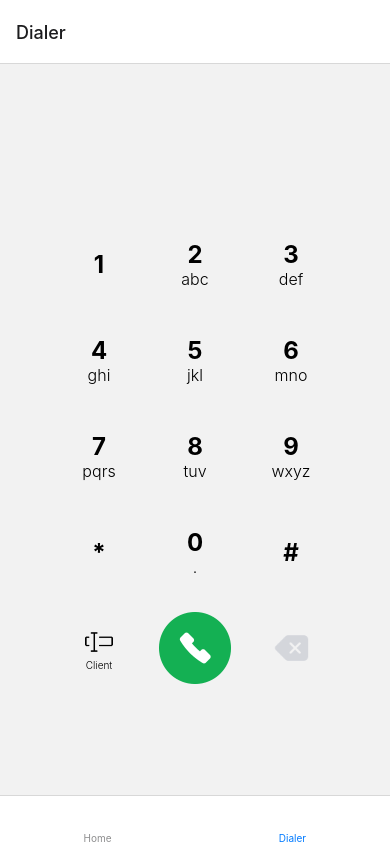
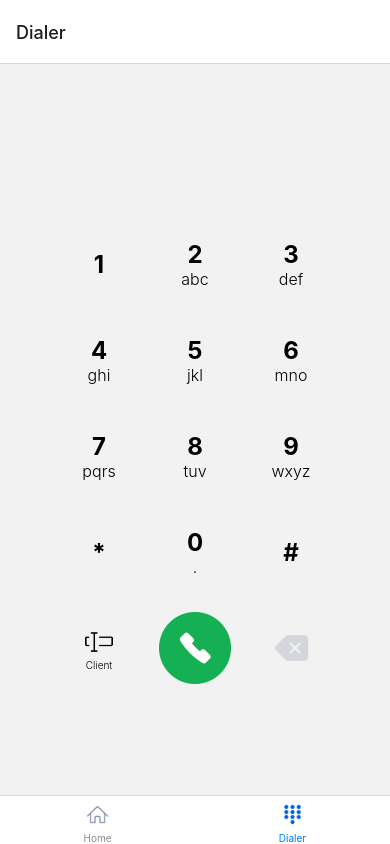
Before and after one commit to twilio/twilio-voice-react-native-app, a React Native app in the folder app/: screen /Dialer in a window 390 px wide. Built offline with nearby package versions, Linux system fonts and the light colour scheme; grey boxes are pictures that could not be loaded; what @twilio/voice-react-native-sdk would draw is missing.

Commit message:
feat(app): active call banner

```diff
--- a/app/index.ts
+++ b/app/index.ts
@@ -7,6 +7,6 @@ import { name as appName } from './app.json';
  * initialize our application state and bind to the twilio-voice-react-native
  * SDK.
  */
-import './util/voice';
+import './src/util/voice';
 
 AppRegistry.registerComponent(appName, () => App);
--- /dev/null
+++ b/app/src/components/ActiveCallBanner/index.tsx
@@ -0,0 +1,62 @@
+import React from 'react';
+import { Image, StyleSheet, Text, TouchableOpacity, View } from 'react-native';
+
+const ActiveCallSource = require('../../../assets/icons/active-call.png');
+
+export type Props = {
+  subtitle: string;
+  title: string;
+  onPress: () => void;
+};
+
+const ActiveCallBanner: React.FC<Props> = ({ subtitle, title, onPress }) => (
+  <TouchableOpacity style={styles.container} onPress={onPress}>
+    <View style={styles.title}>
+      <Image
+        style={styles.titleImage}
+        source={ActiveCallSource}
+        resizeMode="contain"
+      />
+      <Text style={styles.titleText}>{title}</Text>
+    </View>
+    <View style={styles.spacer} />
+    <Text style={styles.subtitle}>{subtitle}</Text>
+  </TouchableOpacity>
+);
+
+const styles = StyleSheet.create({
+  container: {
+    alignItems: 'center',
+    backgroundColor: 'rgb(235, 255, 235)',
+    borderBottomColor: 'green',
+    borderBottomWidth: 2,
+    display: 'flex',
+    flexDirection: 'row',
+    paddingRight: 4,
+    paddingLeft: 4,
+  },
+  subtitle: {
+    fontSize: 14,
+    fontWeight: '300',
+    padding: 4,
+  },
+  spacer: {
+    flexGrow: 1,
+  },
+  title: {
+    alignItems: 'center',
+    display: 'flex',
+    flexDirection: 'row',
+    padding: 4,
+  },
+  titleImage: {
+    maxHeight: '50%',
+    maxWidth: '50%',
+  },
+  titleText: {
+    color: 'black',
+    fontSize: 16,
+  },
+});
+
+export default ActiveCallBanner;
--- /dev/null
+++ b/app/src/hooks/activeCall.ts
@@ -0,0 +1,86 @@
+import React from 'react';
+import { useSelector } from 'react-redux';
+import { type State } from '../store/app';
+
+export const useActiveCall = () => {
+  const activeCall = useSelector<State, State['voice']['call']['outgoingCall']>(
+    (store) => store.voice.call.outgoingCall,
+  );
+
+  const [activeCallTimeMs, setActiveCallTimeMs] = React.useState<number | null>(
+    null,
+  );
+
+  const remoteParticipantId = React.useMemo<string>(() => {
+    if (activeCall?.status !== 'fulfilled') {
+      return '';
+    }
+
+    return activeCall.to || '';
+  }, [activeCall]);
+
+  const callStatus = React.useMemo<string>(() => {
+    if (activeCall?.status !== 'fulfilled') {
+      return '';
+    }
+
+    const state = activeCall.callInfo.state;
+    if (state !== 'connected') {
+      return state || '';
+    }
+
+    if (!activeCallTimeMs) {
+      return '';
+    }
+
+    const totalSeconds = Math.floor(activeCallTimeMs / 1000);
+    const totalMinutes = Math.floor(totalSeconds / 60);
+    const remainderSeconds = Math.floor(totalSeconds % 60);
+
+    const minutesRepr = String(totalMinutes).padStart(2, '0');
+    const secondsRepr = String(remainderSeconds).padStart(2, '0');
+
+    return `${minutesRepr}:${secondsRepr}`;
+  }, [activeCall, activeCallTimeMs]);
+
+  React.useEffect(() => {
+    let timeoutId: number | null;
+    let animationFrameId: number | null;
+    let doneAnimating: boolean = false;
+
+    const animate = () => {
+      animationFrameId = requestAnimationFrame(() => {
+        if (
+          activeCall?.status !== 'fulfilled' ||
+          typeof activeCall.initialConnectTimestamp === 'undefined'
+        ) {
+          return;
+        }
+        setActiveCallTimeMs(Date.now() - activeCall.initialConnectTimestamp);
+
+        if (!doneAnimating) {
+          timeoutId = setTimeout(animate, 333);
+        }
+      });
+    };
+
+    animate();
+
+    return () => {
+      if (timeoutId !== null) {
+        clearTimeout(timeoutId);
+      }
+      if (animationFrameId !== null) {
+        cancelAnimationFrame(animationFrameId);
+      }
+      doneAnimating = true;
+    };
+  }, [activeCall]);
+
+  return {
+    activeCall,
+    activeCallTimeMs,
+    callStatus,
+    remoteParticipantId,
+  };
+};
--- a/app/src/screens/Call/index.tsx
+++ b/app/src/screens/Call/index.tsx
@@ -19,49 +19,17 @@ import MuteButton from './MuteButton';
 import SelectAudioOutputDeviceButton from './SelectAudioOutputDeviceButton';
 import ShowDialpadButton from './ShowDialpadButton';
 import HideDialpadButton from './HideDialpadButton';
+import { useActiveCall } from '../../hooks/activeCall';
 
 const Call: React.FC = () => {
   const dispatch = useTypedDispatch();
-  // todo determine active call heuristic
-  const activeCall = useSelector<State, State['voice']['call']['outgoingCall']>(
-    (store) => store.voice.call.outgoingCall,
-  );
-  const [activeCallTime, setActiveCallTime] = React.useState<number | null>(
-    null,
-  );
+
+  const { activeCall, remoteParticipantId, callStatus } = useActiveCall();
+
   const audioDevices = useSelector<State, State['voice']['audioDevices']>(
     (store) => store.voice.audioDevices,
   );
-  const title = React.useMemo<string>(() => {
-    if (activeCall?.status !== 'fulfilled') {
-      return '';
-    }
 
-    return activeCall.to || '';
-  }, [activeCall]);
-  const subtitle = React.useMemo<string>(() => {
-    if (activeCall?.status !== 'fulfilled') {
-      return '';
-    }
-
-    const state = activeCall.callInfo.state;
-    if (state !== 'connected') {
-      return state || '';
-    }
-
-    if (!activeCallTime) {
-      return '';
-    }
-
-    const totalSeconds = Math.floor(activeCallTime / 1000);
-    const totalMinutes = Math.floor(totalSeconds / 60);
-    const remainderSeconds = Math.floor(totalSeconds % 60);
-
-    const minutesRepr = String(totalMinutes).padStart(2, '0');
-    const secondsRepr = String(remainderSeconds).padStart(2, '0');
-
-    return `${String(minutesRepr)}:${secondsRepr}`;
-  }, [activeCall, activeCallTime]);
   const [isDialpadVisible, setIsDialpadVisible] =
     React.useState<boolean>(false);
 
@@ -186,29 +154,6 @@ const Call: React.FC = () => {
       return [noOp, false, false];
     }, [dispatch, audioDevices, activeCall]);
 
-  React.useEffect(() => {
-    let timeoutId: number | null;
-
-    const animate = () =>
-      requestAnimationFrame(() => {
-        if (
-          activeCall?.status !== 'fulfilled' ||
-          typeof activeCall.initialConnectTimestamp === 'undefined'
-        ) {
-          return;
-        }
-        setActiveCallTime(Date.now() - activeCall.initialConnectTimestamp);
-        timeoutId = setTimeout(animate, 250);
-      });
-    animate();
-
-    return () => {
-      if (timeoutId !== null) {
-        clearInterval(timeoutId);
-      }
-    };
-  }, [activeCall]);
-
   /**
    * Refresh the list of audio devices when the call screen is mounted.
    */
@@ -280,7 +225,7 @@ const Call: React.FC = () => {
     <View style={styles.container}>
       <View style={styles.containerSpacer} />
       <View style={styles.remoteParticipant}>
-        <RemoteParticipant title={title} subtitle={subtitle} />
+        <RemoteParticipant title={remoteParticipantId} subtitle={callStatus} />
       </View>
       {isDialpadVisible ? dialpadView : callControlView}
       <View style={styles.containerSpacer} />
--- a/app/src/screens/Dialer/MakeOutgoingCallButton.tsx
+++ b/app/src/screens/Dialer/MakeOutgoingCallButton.tsx
@@ -4,10 +4,10 @@ import Button from '../../components/Button';
 
 const MakeOutgoingCallSource = require('../../../assets/icons/make-call.png');
 
-export type Props = { onPress: () => void };
+export type Props = { disabled?: boolean; onPress: () => void };
 
-const MakeOutgoingCallButton: React.FC<Props> = ({ onPress }) => (
-  <Button size={96} onPress={onPress}>
+const MakeOutgoingCallButton: React.FC<Props> = ({ disabled, onPress }) => (
+  <Button disabled={disabled} size={96} onPress={onPress}>
     <Image
       source={MakeOutgoingCallSource}
       resizeMode="contain"
--- a/app/src/screens/Dialer/ToggleClientInputButton.tsx
+++ b/app/src/screens/Dialer/ToggleClientInputButton.tsx
@@ -5,15 +5,17 @@ import Button from '../../components/Button';
 const TypeSource = require('../../../assets/icons/type.png');
 
 export type Props = {
+  disabled?: boolean;
   isOutgoingClient: boolean;
   onPress: () => void;
 };
 
 const ToggleClientInputButton: React.FC<Props> = ({
+  disabled,
   isOutgoingClient,
   onPress,
 }) => (
-  <Button size={96} onPress={onPress}>
+  <Button disabled={disabled} size={96} onPress={onPress}>
     <Image source={TypeSource} resizeMode="contain" style={styles.image} />
     <Text style={styles.text}>{isOutgoingClient ? 'PSTN' : 'Client'}</Text>
   </Button>
--- a/app/src/screens/Dialer/index.tsx
+++ b/app/src/screens/Dialer/index.tsx
@@ -1,3 +1,4 @@
+import { Call as TwilioCall } from '@twilio/voice-react-native-sdk';
 import { useNavigation } from '@react-navigation/native';
 import React from 'react';
 import { StyleSheet, View } from 'react-native';
@@ -10,6 +11,7 @@ import { useTypedDispatch } from '../../store/app';
 import { makeOutgoingCall } from '../../store/voice/call/outgoingCall';
 import { getToken } from '../../store/voice/token';
 import { type StackNavigationProp } from '../../types';
+import { useActiveCall } from '../../hooks/activeCall';
 
 const Dialer: React.FC = () => {
   const dispatch = useTypedDispatch();
@@ -18,6 +20,7 @@ const Dialer: React.FC = () => {
   const [outgoingIdentity, setOutgoingIdentity] = React.useState<string>('');
   const [isOutgoingClient, setIsOutgoingClient] =
     React.useState<boolean>(false);
+  const { activeCall } = useActiveCall();
 
   const handleDialpadInput = React.useCallback(
     (dialpadInput: string) => {
@@ -34,6 +37,23 @@ const Dialer: React.FC = () => {
   const handleToggleClientInputPress = React.useCallback(() => {
     setIsOutgoingClient((currentIsOutgoingClient) => !currentIsOutgoingClient);
   }, []);
+
+  const isCallDisabled = React.useMemo(() => {
+    switch (activeCall?.status) {
+      case undefined:
+        return false;
+      case 'fulfilled':
+        return activeCall.callInfo.state !== TwilioCall.State.Disconnected;
+      case 'pending':
+        return true;
+      case 'rejected':
+        return false;
+    }
+  }, [activeCall]);
+
+  const isDialpadDisabled = React.useMemo(() => {
+    return isCallDisabled || isOutgoingClient;
+  }, [isCallDisabled, isOutgoingClient]);
 
   const handleCallPress = React.useCallback(async () => {
     const to = isOutgoingClient ? outgoingIdentity : outgoingPstn;
@@ -57,9 +77,10 @@ const Dialer: React.FC = () => {
     }
   }, [dispatch, navigation, isOutgoingClient, outgoingPstn, outgoingIdentity]);
 
-  const disabledBackspaceButton = React.useMemo(() => {
-    return isOutgoingClient || outgoingPstn.length === 0;
-  }, [isOutgoingClient, outgoingPstn]);
+  const isBackspaceDisabled = React.useMemo(() => {
+    return isCallDisabled || isOutgoingClient || outgoingPstn.length === 0;
+  }, [isCallDisabled, isOutgoingClient, outgoingPstn]);
+
   const handleBackspacePress = React.useCallback(() => {
     setOutgoingPstn((currentOutgoingPstn) =>
       currentOutgoingPstn.length > 0
@@ -79,16 +100,20 @@ const Dialer: React.FC = () => {
           outgoingIdentity={outgoingIdentity}
         />
       </View>
-      <Dialpad disabled={isOutgoingClient} onPress={handleDialpadInput} />
+      <Dialpad disabled={isDialpadDisabled} onPress={handleDialpadInput} />
       <View style={styles.buttons}>
         <ToggleClientInputButton
+          disabled={isCallDisabled}
           isOutgoingClient={isOutgoingClient}
           onPress={handleToggleClientInputPress}
         />
-        <MakeOutgoingCallButton onPress={handleCallPress} />
+        <MakeOutgoingCallButton
+          disabled={isCallDisabled}
+          onPress={handleCallPress}
+        />
         <BackspaceButton
           onPress={handleBackspacePress}
-          disabled={disabledBackspaceButton}
+          disabled={isBackspaceDisabled}
         />
       </View>
       <View style={styles.spacer} />
--- a/app/src/screens/TabNavigator.tsx
+++ b/app/src/screens/TabNavigator.tsx
@@ -1,23 +1,25 @@
+import { Call as TwilioCall } from '@twilio/voice-react-native-sdk';
 import {
   createBottomTabNavigator,
   type BottomTabNavigationOptions,
 } from '@react-navigation/bottom-tabs';
+import { useNavigation } from '@react-navigation/native';
 import React from 'react';
-import { Image } from 'react-native';
+import { Image, StyleSheet, View } from 'react-native';
+import ActiveCallBanner from '../components/ActiveCallBanner';
+import { useActiveCall } from '../hooks/activeCall';
 import Home from './Home';
 import Dialer from './Dialer';
-import { type TabParamList } from '../types';
+import { type TabParamList, type StackNavigationProp } from '../types';
 
-const HomeSource = require('../assets/icons/home.png');
-const HomeSelectedSource = require('../assets/icons/home-selected.png');
-const DialpadSource = require('../assets/icons/dialpad-dark.png');
-const DialpadSelectedSource = require('../assets/icons/dialpad-selected.png');
+const HomeSource = require('../../assets/icons/home.png');
+const HomeSelectedSource = require('../../assets/icons/home-selected.png');
+const DialpadSource = require('../../assets/icons/dialpad-dark.png');
+const DialpadSelectedSource = require('../../assets/icons/dialpad-selected.png');
 
 const Tab = createBottomTabNavigator<TabParamList>();
 
-const TabNavigator: React.FC = () => {
-  const homeTabOptions: BottomTabNavigationOptions = React.useMemo(
-    () => ({
+const homeTabOptions: BottomTabNavigationOptions = {
   tabBarIcon: ({ focused, size }) => {
     return focused ? (
       <Image
@@ -33,12 +35,9 @@ const TabNavigator: React.FC = () => {
       />
     );
   },
-    }),
-    [],
-  );
+};
 
-  const dialerTabOptions: BottomTabNavigationOptions = React.useMemo(
-    () => ({
+const dialerTabOptions: BottomTabNavigationOptions = {
   tabBarIcon: ({ focused, size }) => {
     return focused ? (
       <Image
@@ -54,16 +53,74 @@ const TabNavigator: React.FC = () => {
       />
     );
   },
-    }),
+};
+
+const TabNavigator: React.FC = () => {
+  const navigation = useNavigation<StackNavigationProp<'App'>>();
+
+  const handleActiveCallBannerPress = React.useCallback(() => {
+    navigation.navigate('Call');
+  }, [navigation]);
+
+  const { activeCall, remoteParticipantId, callStatus } = useActiveCall();
+
+  const banner = React.useMemo(() => {
+    if (activeCall?.status !== 'fulfilled') {
+      return null;
+    }
+
+    if (activeCall.callInfo.state === TwilioCall.State.Disconnected) {
+      return null;
+    }
+
+    return (
+      <ActiveCallBanner
+        title={remoteParticipantId}
+        subtitle={callStatus}
+        onPress={handleActiveCallBannerPress}
+      />
+    );
+  }, [
+    activeCall,
+    remoteParticipantId,
+    callStatus,
+    handleActiveCallBannerPress,
+  ]);
+
+  const screen = React.useMemo(
+    () => (
+      <View style={styles.screens}>
+        <Tab.Navigator>
+          <Tab.Screen name="Home" component={Home} options={homeTabOptions} />
+          <Tab.Screen
+            name="Dialer"
+            component={Dialer}
+            options={dialerTabOptions}
+          />
+        </Tab.Navigator>
+      </View>
+    ),
     [],
   );
 
   return (
-    <Tab.Navigator>
-      <Tab.Screen name="Home" component={Home} options={homeTabOptions} />
-      <Tab.Screen name="Dialer" component={Dialer} options={dialerTabOptions} />
-    </Tab.Navigator>
+    <View style={styles.container}>
+      {banner}
+      {screen}
+    </View>
   );
 };
 
+const styles = StyleSheet.create({
+  container: {
+    display: 'flex',
+    flexDirection: 'column',
+    height: '100%',
+    width: '100%',
+  },
+  screens: {
+    flexGrow: 1,
+  },
+});
+
 export default TabNavigator;
```
Also changed, not shown: app/assets/icons/active-call.png (added). Lines whose indentation alone changed are shown as unchanged.
